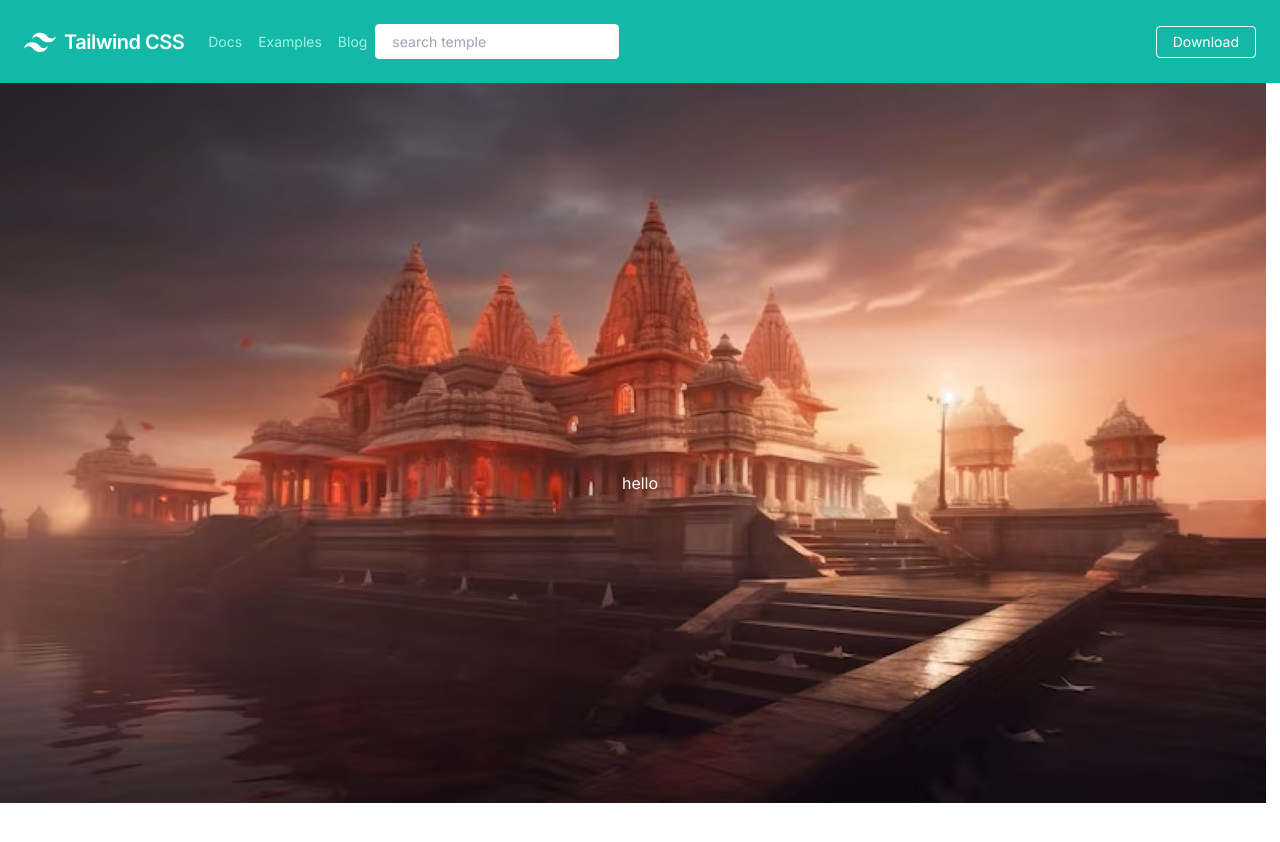
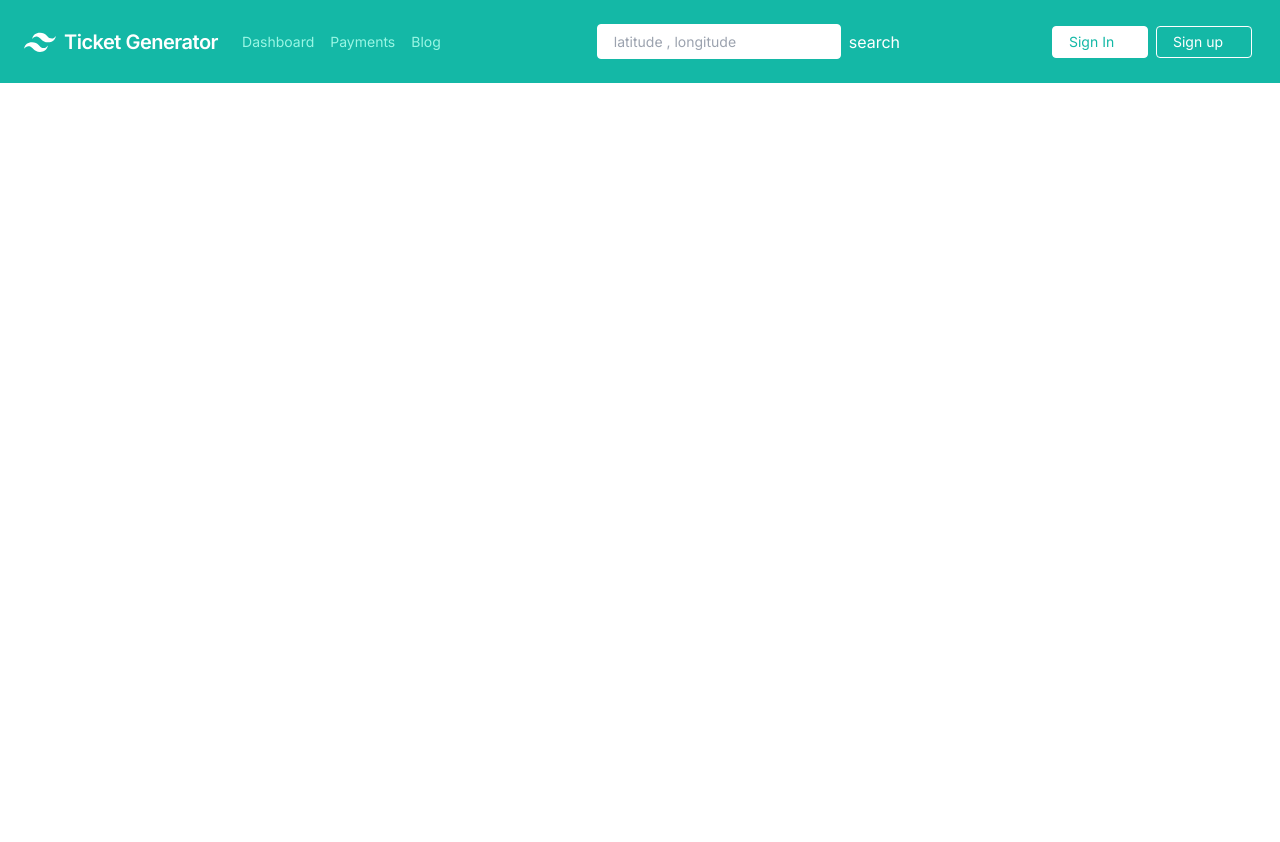
Before and after one commit to AMalfez/CodeWithCoders, a Next.js app in the folder frontend/: page / in a window 1280 px wide. Shown: the top 842 px of the page. Built offline with nearby package versions, Linux system fonts and the light colour scheme.

Commit message:
location search done

```diff
--- a/frontend/next.config.mjs
+++ b/frontend/next.config.mjs
@@ -1,4 +1,8 @@
 /** @type {import('next').NextConfig} */
-const nextConfig = {};
+const nextConfig = {
+    env: {
+        api_key: 'fsq3C2Kl+N0u9Q8NhRBK/vDVAdoWhhX+T+wIiiYRDlEAQsc=',
+      },
+};
 
 export default nextConfig;
--- a/frontend/src/app/dashboard/page.js
+++ b/frontend/src/app/dashboard/page.js
@@ -1,11 +1,19 @@
-import React from 'react'
+"use client";
+import React, { useContext } from "react";
+import Navbar from "@/components/navbar";
+import AuthContext from "@/context/authContext";
+import { redirect } from 'next/navigation'
 
 const Dashboard = () => {
+  const { user } = useContext(AuthContext);
+  if (user.length === 0) {
+    return redirect("/login");
+  }
   return (
     <div>
+      <Navbar />
+    </div>
+  );
+};
 
-    </div>
-  )
-}
-
-export default Dashboard
+export default Dashboard;
--- a/frontend/src/app/page.js
+++ b/frontend/src/app/page.js
@@ -1,11 +1,19 @@
+"use client"
 import Navigation from "@/components/navbar";
-import Homepage from "@/components/homepage";
+import AuthContext from "@/context/authContext";
+import { useContext } from "react";
 
 export default function Home() {
+  const { templeData, user } = useContext(AuthContext);
+
   return (
     <main className="min-h-screen">
       <Navigation />
-      <Homepage />
+      <div className="w-screen h-screen">
+        <div className="w-full h-full flex flex-row justify-center items-center text-white p-0">
+          <div>hello</div>
+        </div>
+      </div>
     </main>
   );
 }
--- a/frontend/src/app/signup/page.js
+++ b/frontend/src/app/signup/page.js
@@ -1,6 +1,8 @@
 "use client";
 import React, { useState } from "react";
 import axios from "axios";
+import Image from "next/image";
+import temple from "../../assets/temple.svg";
 
 const SignUp = () => {
   const [name, setName] = useState("");
@@ -47,6 +49,9 @@ const SignUp = () => {
 
   return (
     <div>
+      {/* <div className="w-screen h-screen absolute -z-50">
+        <Image src={temple} />
+      </div> */}
       <div className="flex min-h-full flex-col justify-center px-6 py-12 lg:px-8">
         <div className="sm:mx-auto sm:w-full sm:max-w-sm">
           <h2 className="mt-10 text-center text-2xl font-bold leading-9 tracking-tight text-gray-900">
@@ -70,7 +75,7 @@ const SignUp = () => {
                   type="email"
                   // autocomplete="email"
                   required
-                  className="block w-full rounded-md border-0 py-1.5 text-gray-900 shadow-sm ring-1 ring-inset ring-gray-300 placeholder:text-gray-400 focus:ring-2 focus:ring-inset focus:ring-indigo-600 sm:text-sm sm:leading-6"
+                  className="block w-full rounded-md border-0 py-1.5 px-2 text-gray-900 shadow-sm ring-1 ring-inset ring-gray-300 placeholder:text-gray-400 focus:ring-2 focus:ring-inset sm:text-sm sm:leading-6"
                 />
               </div>
             </div>
@@ -88,13 +93,13 @@ const SignUp = () => {
                   type="email"
                   // autocomplete="email"
                   required
-                  className="block w-full rounded-md border-0 py-1.5 text-gray-900 shadow-sm ring-1 ring-inset ring-gray-300 placeholder:text-gray-400 focus:ring-2 focus:ring-inset focus:ring-indigo-600 sm:text-sm sm:leading-6"
+                  className="block w-full rounded-md border-0 py-1.5 px-2 text-gray-900 shadow-sm ring-1 ring-inset ring-gray-300 placeholder:text-gray-400 focus:ring-2 focus:ring-inset focus:ring-indigo-600 sm:text-sm sm:leading-6"
                 />
               </div>
             </div>
             <div>
               <label
-              htmlFor="email"
+                htmlFor="email"
                 className="block text-sm font-medium leading-6 text-gray-900"
               >
                 Contact Number
@@ -106,7 +111,7 @@ const SignUp = () => {
                   type="email"
                   // autocomplete="email"
                   required
-                  className="block w-full rounded-md border-0 py-1.5 text-gray-900 shadow-sm ring-1 ring-inset ring-gray-300 placeholder:text-gray-400 focus:ring-2 focus:ring-inset focus:ring-indigo-600 sm:text-sm sm:leading-6"
+                  className="block w-full rounded-md border-0 py-1.5 px-2 text-gray-900 shadow-sm ring-1 ring-inset ring-gray-300 placeholder:text-gray-400 focus:ring-2 focus:ring-inset focus:ring-indigo-600 sm:text-sm sm:leading-6"
                 />
               </div>
             </div>
@@ -127,7 +132,7 @@ const SignUp = () => {
                   type="password"
                   // autocomplete="current-password"
                   required
-                  className="block w-full rounded-md border-0 py-1.5 text-gray-900 shadow-sm ring-1 ring-inset ring-gray-300 placeholder:text-gray-400 focus:ring-2 focus:ring-inset focus:ring-indigo-600 sm:text-sm sm:leading-6"
+                  className="block w-full rounded-md border-0 py-1.5 px-2 text-gray-900 shadow-sm ring-1 ring-inset ring-gray-300 placeholder:text-gray-400 focus:ring-2 focus:ring-inset focus:ring-indigo-600 sm:text-sm sm:leading-6"
                 />
               </div>
             </div>
@@ -146,7 +151,7 @@ const SignUp = () => {
                   onChange={(e) => setConfirmPassword(e.target.value)}
                   type="password"
                   required
-                  className="block w-full rounded-md border-0 py-1.5 text-gray-900 shadow-sm ring-1 ring-inset ring-gray-300 placeholder:text-gray-400 focus:ring-2 focus:ring-inset focus:ring-indigo-600 sm:text-sm sm:leading-6"
+                  className="block w-full rounded-md border-0 px-2 py-1.5 text-gray-900 shadow-sm ring-1 ring-inset ring-gray-300 placeholder:text-gray-400 focus:ring-2 focus:ring-inset focus:ring-indigo-600 sm:text-sm sm:leading-6"
                 />
               </div>
             </div>
--- a/frontend/src/components/homepage.js
+++ /dev/null
@@ -1,17 +0,0 @@
-import React from "react";
-import "../styles/homepage.css";
-import temple from "../assets/temple.svg";
-import Image from "next/image";
-
-const Homepage = () => {
-  return (
-    <div className="homepage">
-      <div className="templeImg">
-        <Image src={temple} />
-      </div>
-      <div className="homepageText">hello</div>
-    </div>
-  );
-};
-
-export default Homepage;
--- a/frontend/src/components/navbar.js
+++ b/frontend/src/components/navbar.js
@@ -1,8 +1,56 @@
-"use client"
-import React, { useState } from "react";
+"use client";
+import React, { useContext, useState } from "react";
+import AuthContext from "@/context/authContext";
+import axios from "axios";
 
 function Navbar() {
+  const { user, setTempleData } = useContext(AuthContext);
   const [Location, setLocation] = useState("");
+  const [latitude, setLatitude] = useState("");
+  const [longitude, setLongitude] = useState("");
+
+  function handleSplit() {
+    const parts = Location.split(",");
+    if (parts.length === 2) {
+      setLatitude(parseFloat(parts[0]));
+      setLongitude(parseFloat(parts[1]));
+      return true;
+    } else {
+      alert("Invalid input. Please enter a string with a comma.");
+      return false;
+    }
+  }
+  async function searchLocation() {
+    const geocodes = handleSplit();
+    if (geocodes === false) {
+      return;
+    }
+    // const latitude = 26.79;
+    // const longitude = 82.19;
+    console.log(latitude, longitude);
+    const radius = 5000;
+    const categoryId = "52e81612bcbc57f1066b7a3f";
+    const url = `https://api.foursquare.com/v3/places/search?ll=${latitude}%2C${longitude}&radius=${radius}&categories=${categoryId}`;
+    const options = {
+      method: "GET",
+      headers: {
+        accept: "application/json",
+        Authorization: process.env.api_key,
+      },
+    };
+
+    try {
+      const response = await axios(url, options);
+      if (response) {
+        setTempleData(response.data.results);
+        return response.data.results;
+      }
+    } catch (error) {
+      console.error("Error fetching temple details:", error);
+      return [];
+    }
+  }
+
   return (
     <nav className="flex items-center justify-between flex-wrap bg-teal-500 p-6">
       <div className="flex items-center flex-shrink-0 text-white mr-6">
@@ -16,7 +64,7 @@ function Navbar() {
           <path d="M13.5 22.1c1.8-7.2 6.3-10.8 13.5-10.8 10.8 0 12.15 8.1 17.55 9.45 3.6.9 6.75-.45 9.45-4.05-1.8 7.2-6.3 10.8-13.5 10.8-10.8 0-12.15-8.1-17.55-9.45-3.6-.9-6.75.45-9.45 4.05zM0 38.3c1.8-7.2 6.3-10.8 13.5-10.8 10.8 0 12.15 8.1 17.55 9.45 3.6.9 6.75-.45 9.45-4.05-1.8 7.2-6.3 10.8-13.5 10.8-10.8 0-12.15-8.1-17.55-9.45-3.6-.9-6.75.45-9.45 4.05z" />
         </svg>
         <span className="font-semibold text-xl tracking-tight">
-          Tailwind CSS
+          Ticket Generator
         </span>
       </div>
       <div className="block lg:hidden">
@@ -32,18 +80,18 @@ function Navbar() {
         </button>
       </div>
       <div className="w-full block flex-grow lg:flex lg:items-center lg:w-auto">
-        <div className="text-sm lg:flex-grow lg:flex-row">
+        <div className="text-sm lg:flex-row">
           <a
-            href="#responsive-header"
+            href="/dashboard"
             className="block mt-4 lg:inline-block lg:mt-0 text-teal-200 hover:text-white mr-4"
           >
-            Docs
+            Dashboard
           </a>
           <a
             href="#responsive-header"
             className="block mt-4 lg:inline-block lg:mt-0 text-teal-200 hover:text-white mr-4"
           >
-            Examples
+            Payments
           </a>
           <a
             href="#responsive-header"
@@ -51,23 +99,51 @@ function Navbar() {
           >
             Blog
           </a>
+        </div>
+        <div className="w-1/4 flex flex-1 lg:justify-center">
+          {" "}
           <input
             type="search"
             value={Location}
             onChange={(e) => {
               setLocation(e.target.value);
             }}
-            placeholder="search temple"
-            className="text-sm px-4 py-2 leading-none border rounded text-white border-white hover:border-transparent hover:text-teal-500 hover:bg-white mt-4 lg:mt-0 outline-none mx-2"
+            placeholder="latitude , longitude"
+            className="text-sm px-4 py-2 leading-none border rounded text-teal-500 border-white hover:border-transparent hover:text-teal-500 hover:bg-white mt-4 lg:mt-0 outline-none lg:mx-2"
           />
+          <button
+            onClick={searchLocation}
+            className="bg-transparent text-white border-white"
+          >
+            search
+          </button>
         </div>
         <div>
-          <a
-            href="#"
-            className="inline-block text-sm px-4 py-2 leading-none border rounded text-white border-white hover:border-transparent hover:text-teal-500 hover:bg-white mt-4 lg:mt-0"
-          >
-            Download
-          </a>
+          {user.length > 0 ? (
+            <div>
+              <div>{user[0].name}</div>
+              <img
+                class="h-8 w-8 rounded-full"
+                src="https://images.unsplash.com/photo-1472099645785-5658abf4ff4e?ixlib=rb-1.2.1&ixid=eyJhcHBfaWQiOjEyMDd9&auto=format&fit=facearea&facepad=2&w=256&h=256&q=80"
+                alt=""
+              />
+            </div>
+          ) : (
+            <div className="flex flex-col lg:flex-row ">
+              <a
+                href="/login"
+                className="w-24 inline-block text-sm px-4 py-2 leading-none border rounded bg-white text-teal-500 border-white hover:border-white hover:text-white hover:bg-transparent mt-4 lg:mt-0 lg:mx-1"
+              >
+                Sign In
+              </a>
+              <a
+                href="/signup"
+                className="w-24 inline-block text-sm px-4 py-2 leading-none border rounded text-white border-white hover:border-transparent hover:text-teal-500 hover:bg-white mt-4 lg:mt-0 lg:mx-1"
+              >
+                Sign up
+              </a>
+            </div>
+          )}
         </div>
       </div>
     </nav>
--- a/frontend/src/context/authProvider.js
+++ b/frontend/src/context/authProvider.js
@@ -4,9 +4,10 @@ import AuthContext from "./authContext";
 
 const AuthProvider = ({ children }) => {
   const [user, setUser] = useState([]);
+  const [templeData,setTempleData] = useState([])
 
   return (
-    <AuthContext.Provider value={{ user, setUser }}>
+    <AuthContext.Provider value={{ user, setUser,templeData,setTempleData }}>
       {children}
     </AuthContext.Provider>
   );
```
Also changed, not shown: 1 other file (tests, documents, lock files or other folders).
